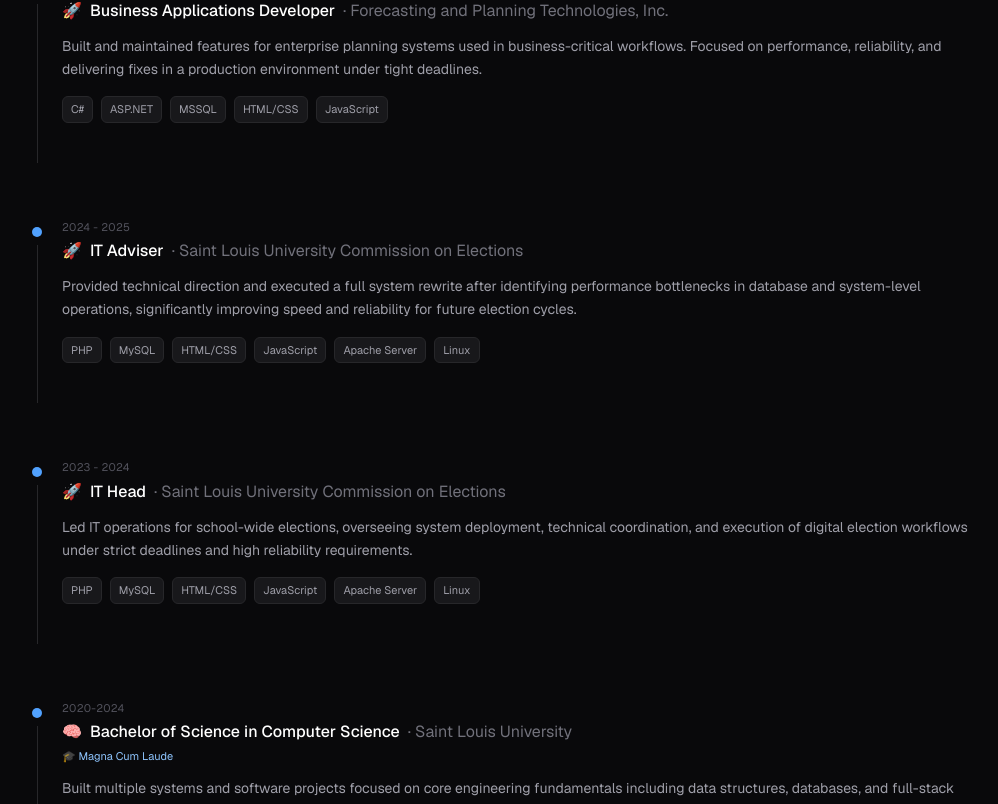
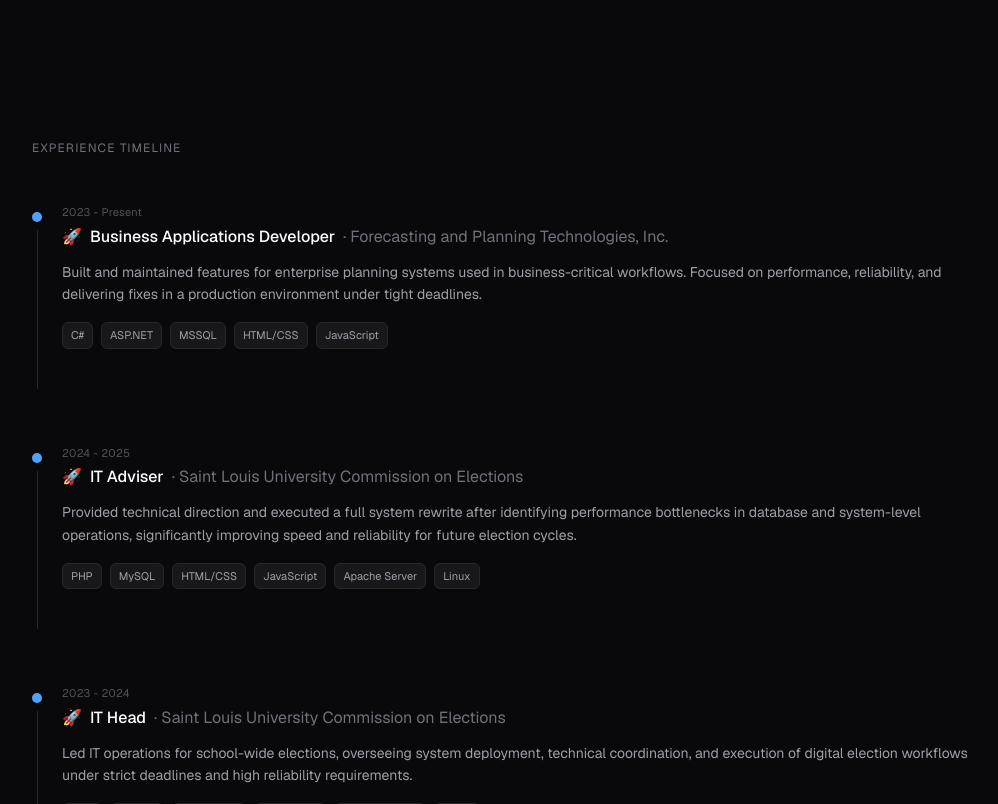
Before and after one commit to iamjethrooo/iamjethrooo.github.io, a React (Vite) app: page / in a window 1280 px wide. Shown: the part 1636-2440 px from the top of the page, without its empty margins (136-1134 px from the left). Built offline with nearby package versions, Linux system fonts and the light colour scheme.

Commit message:
h-flex to min-h-flex

```diff
--- a/src/components/Timeline.tsx
+++ b/src/components/Timeline.tsx
@@ -9,7 +9,7 @@
   return (
     <section
       id="timeline"
-      className="h-screen flex flex-col justify-center items-start"
+      className="min-h-screen flex flex-col justify-center items-start"
     >
       <h2 className="text-xs uppercase tracking-widest text-zinc-500 mb-12">
         Experience Timeline
```
